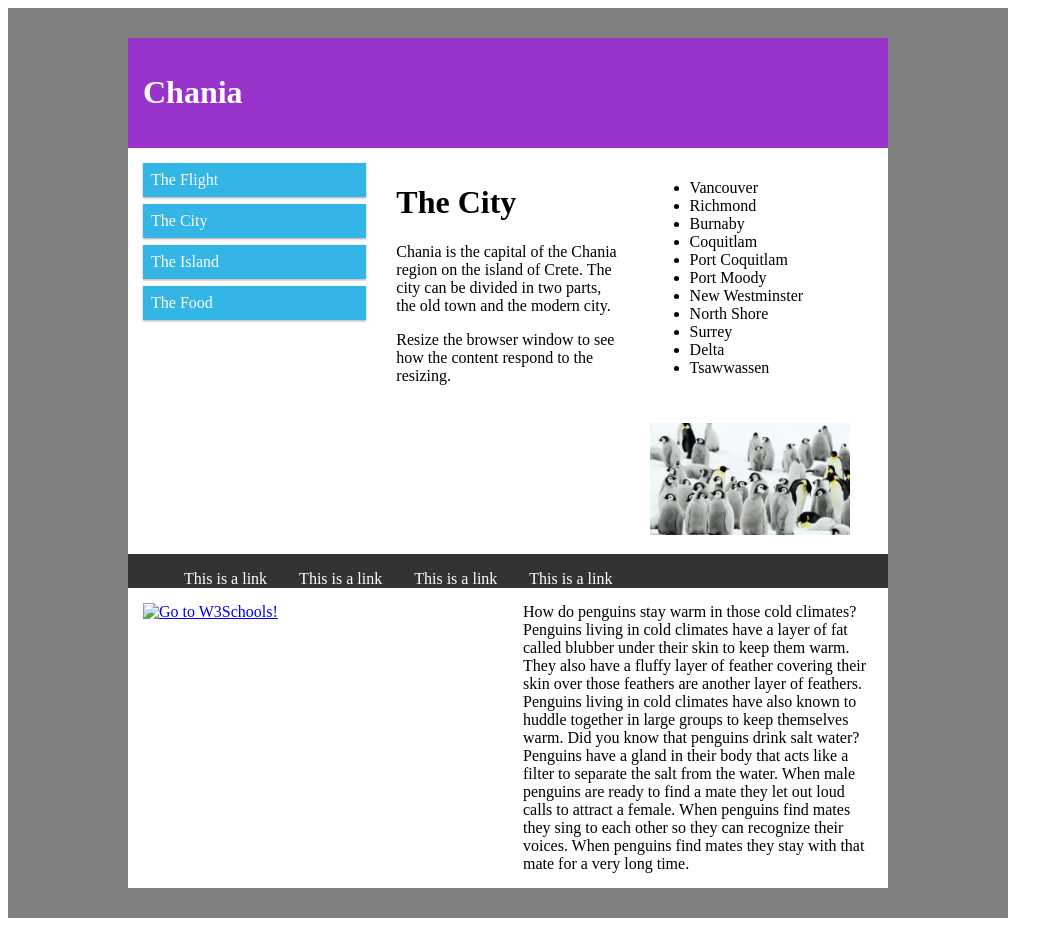
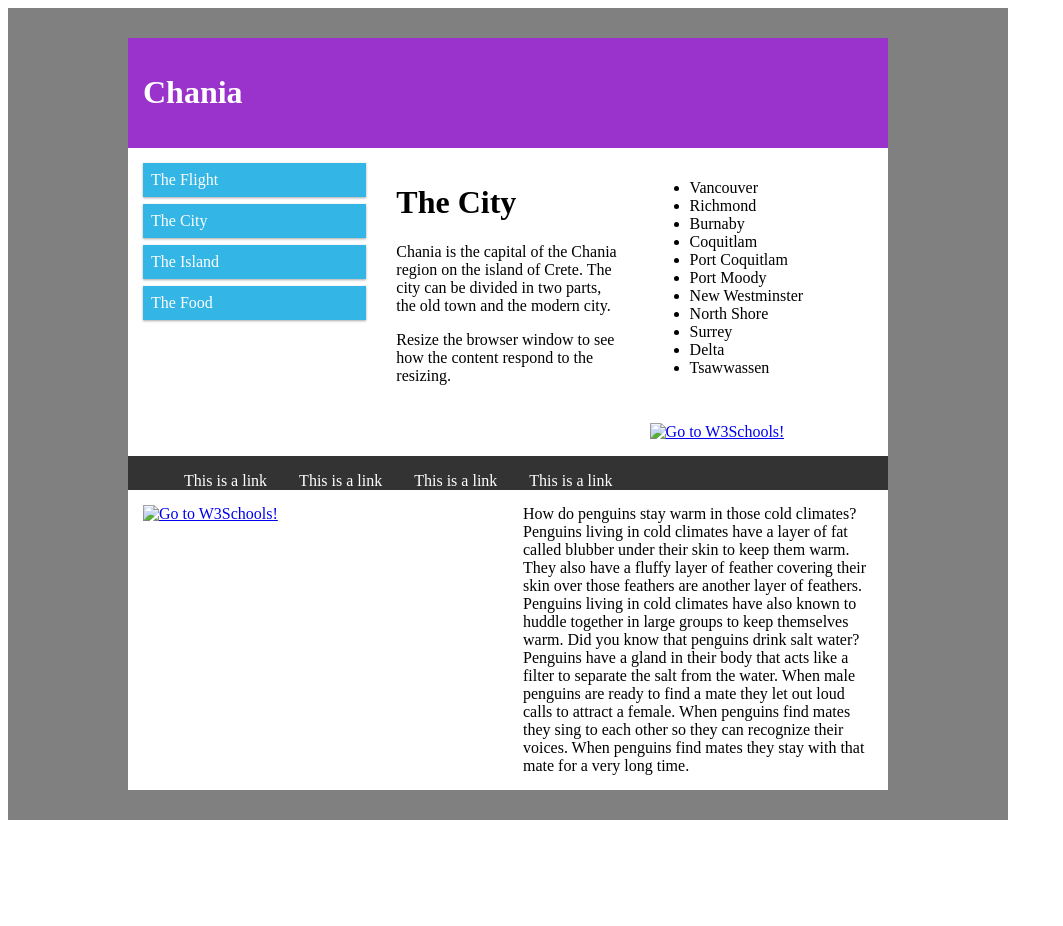
Before and after one commit to kogamikirito/kogamikirito.github.io, a Jekyll site: the page index.html, which Jekyll copies as it is, in a window 1280 px wide. Shown: the whole page, without its empty margins (0-1063 px from the left). Built offline with Jekyll 4.4.1, drawn with Linux system fonts in a browser that asks for light colours; after the commit the page ends 900 px from its top, so only the background shows below that.

Commit message:
Update index.html
please work

```diff
--- a/index.html
+++ b/index.html
@@ -175,7 +175,7 @@ div.clearfix{border-color:grey;
 
    <div class="col-4 col-m-4 list">
 <a href="http://www.w3schools.com">
-<img src="https://raw.githubusercontent.com/kogamikirito/kogamikirito.github.io/gh.pages/images/penguin2.png" class="rite" alt="Go to W3Schools!" width="200" height="200" border="0"></a>
+<img src="kogamikirito.github.io/images/penguin2.png" class="rite" alt="Go to W3Schools!" width="200" height="200" border="0"></a>
     </div>
 
 <div class=" col-12 col-m-12 home nav">
```
